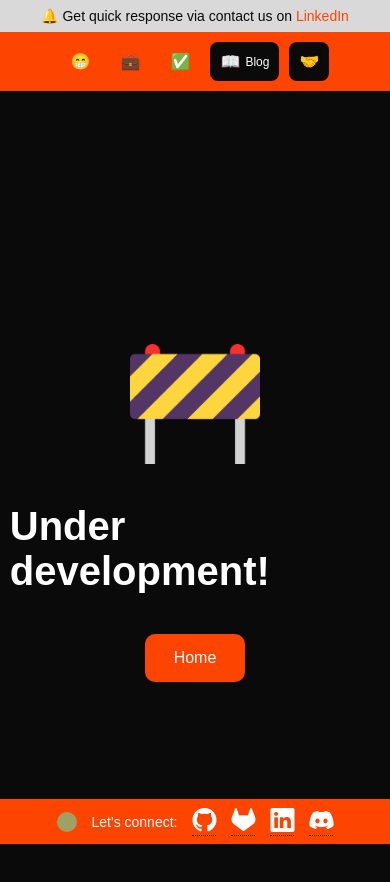
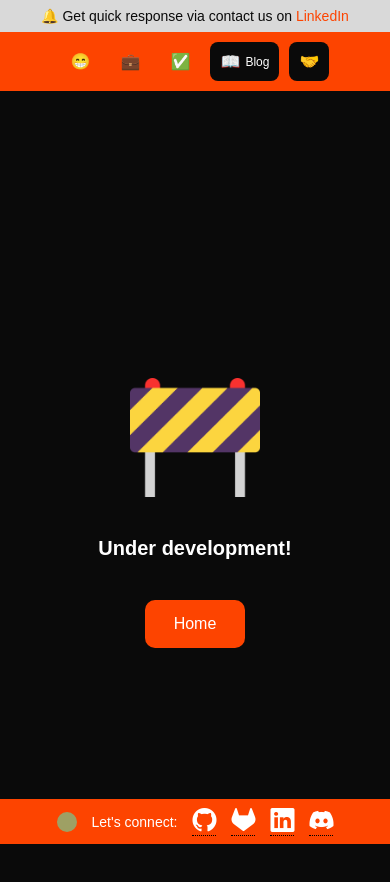
Before and after one commit to Aramdhann/personal-web, a Vue app: page /blog in a window 390 px wide. Shown: the top 882 px of the page. Built offline with nearby package versions, Linux system fonts and the light colour scheme; a web font is replaced by a local one.

Commit message:
fix under dev text

```diff
--- a/src/views/BlogView.vue
+++ b/src/views/BlogView.vue
@@ -67,4 +67,10 @@ a span {
   font-weight: 600;
   display: block;
 }
+
+@media (max-width: 1140px) {
+  .under-dev p {
+    font-size: 20px;
+  }
+}
 </style>
```
